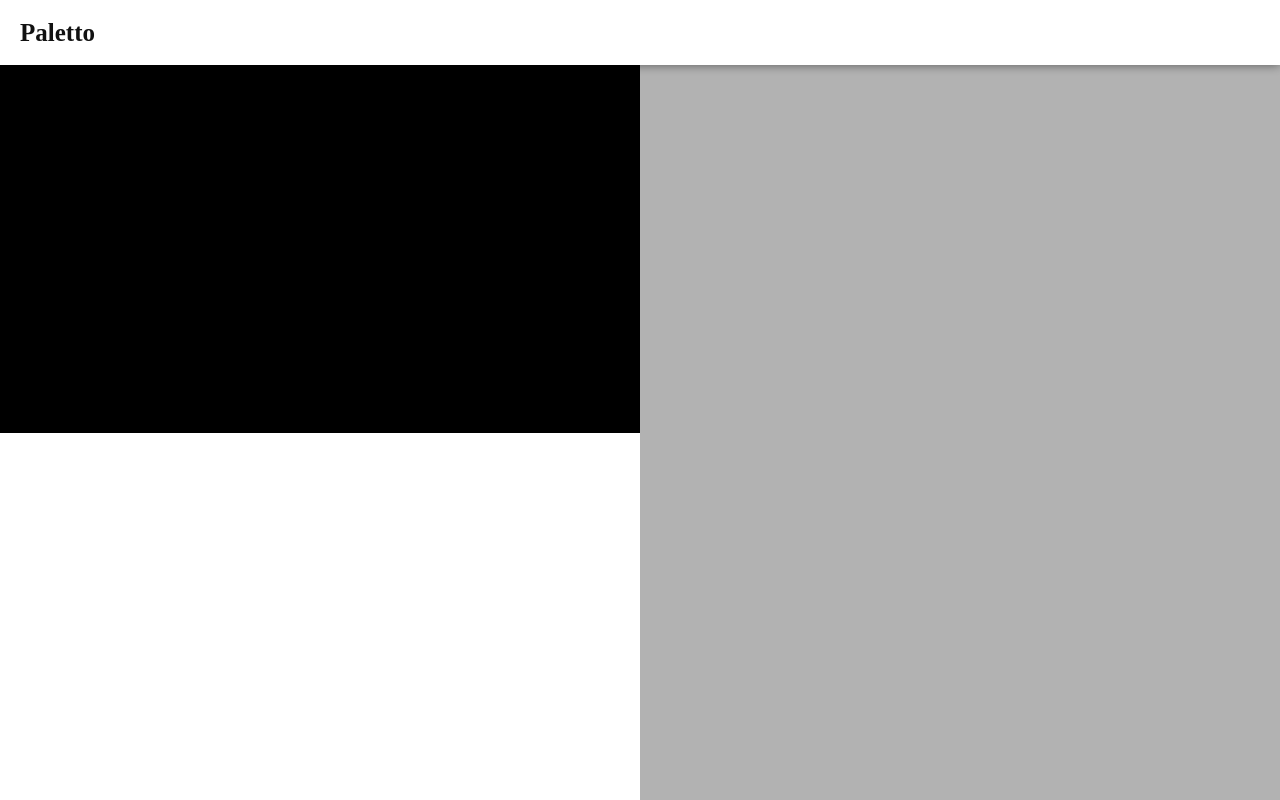
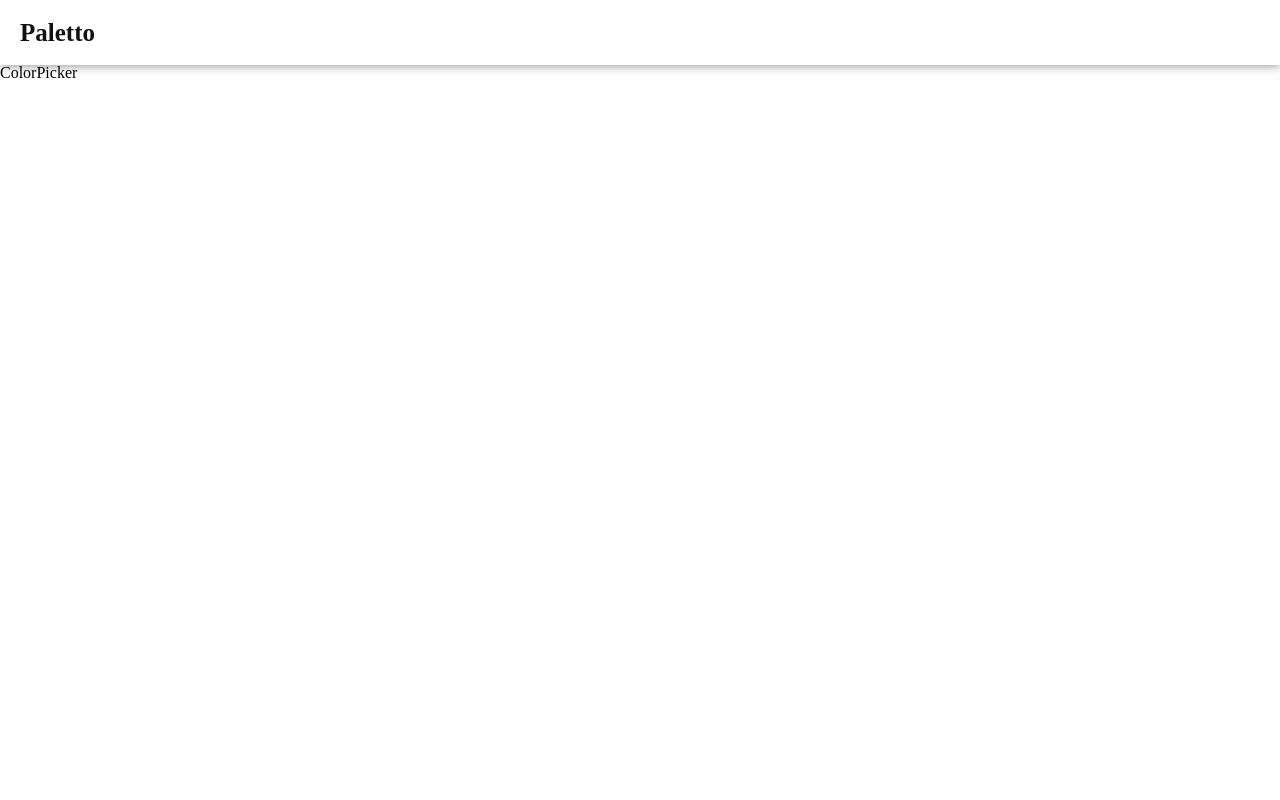
Before and after one commit to pengooseDev/paletto, a React (Create React App) app: page / in a window 1280 px wide. Built offline with nearby package versions, Linux system fonts and the light colour scheme.

Commit message:
feat: init

```diff
--- a/package.json
+++ b/package.json
@@ -11,12 +11,13 @@
     "@types/react": "^18.0.18",
     "@types/react-dom": "^18.0.6",
     "@types/styled-components": "^5.1.26",
-    "framer-motion": "^7.2.1",
+    "framer-motion": "^7.3.6",
     "react": "^18.2.0",
     "react-dom": "^18.2.0",
     "react-scripts": "5.0.1",
     "recoil": "^0.7.5",
     "styled-components": "^5.3.5",
+    "tinycolor2": "^1.4.2",
     "typescript": "^4.8.2",
     "web-vitals": "^2.1.4"
   },
--- /dev/null
+++ b/src/Components/ColorPicker.tsx
@@ -0,0 +1,23 @@
+import styled from "styled-components";
+
+const ColorDisplay = styled.div<{ pickedColor: string }>`
+    background: ${(props) => props.pickedColor};
+`;
+
+const ColorPicker = () => {
+    return (
+        <div>
+            <ColorDisplay pickedColor={"teal"}></ColorDisplay>ColorPicker
+        </div>
+    );
+};
+
+export default ColorPicker;
+
+/*
+1. 테마 컬러 정할 수 있는 HSV Color picker 만들기
+2. 컨트롤러 만들기
+
+
+
+*/
--- a/src/Components/Content.tsx
+++ b/src/Components/Content.tsx
@@ -1,69 +1,11 @@
-import styled from "styled-components";
-import { colorPickAtom, IColorPick } from "../atoms";
-import { useRecoilState } from "recoil";
-import { useState } from "react";
+import ColorPicker from "./ColorPicker";
 
-/* Wrapper */
-const Wrapper = styled.div`
-    display: grid;
-    grid-template-columns: 1fr 1fr;
-    height: 100%;
-`;
-
-/* Color */
-const ColorInput = styled.input.attrs({ type: "color" })`
-    display: none;
-    position: fixed;
-    top: 500px;
-    left: 500px;
-`;
-
-//styledComponents의 props는 object로 전달하는게 default임. 따라서 object형식으로 넘겨줘야함.
-const ColorLabel = styled.label<{ colorPick: IColorPick }>`
-    background: ${(props) => props.colorPick || "black"};
-    display: flex;
-    height: 50%;
-`;
-
-const ColorVariationContainer = styled.div`
-    background: rgba(0, 0, 0, 0.3);
-    padding: 10px;
-`;
-
-//HSV { h: 360, s: 100, v: 100 }
-
-const ColorLabelContainer = () => {
-    const [colorPick, setColorPick] = useRecoilState<IColorPick>(colorPickAtom);
-
-    const colorChangeHandler = (e: React.FormEvent<HTMLInputElement>) => {
-        console.log(e.currentTarget.value);
-        const newColor = e.currentTarget.value;
-        setColorPick((prev) => newColor);
-    };
-
+const Content = () => {
     return (
         <>
-            <ColorLabel
-                htmlFor="colorPicker"
-                colorPick={colorPick ? colorPick : "black"}
-            />
-            <ColorInput id="colorPicker" onChange={colorChangeHandler} />
+            <ColorPicker />
         </>
     );
 };
 
-const Content = () => {
-    // 현재 HexCode:string으로 넘어옴.
-
-    return (
-        <Wrapper>
-            {/* Left Component */}
-            <ColorLabelContainer />
-
-            {/* Right Component */}
-            <ColorVariationContainer />
-        </Wrapper>
-    );
-};
-
 export default Content;
```
Also changed, not shown: src/Components/MotionBox.tsx (added, +51 -0 lines), 1 other file (tests, documents, lock files or other folders).
